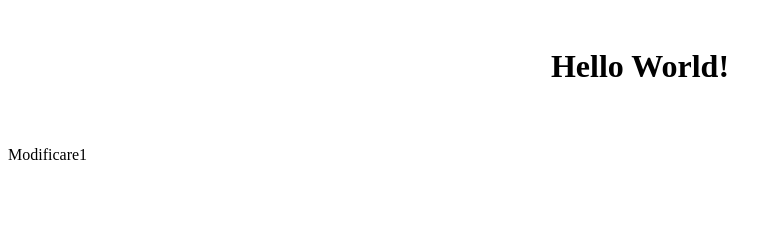
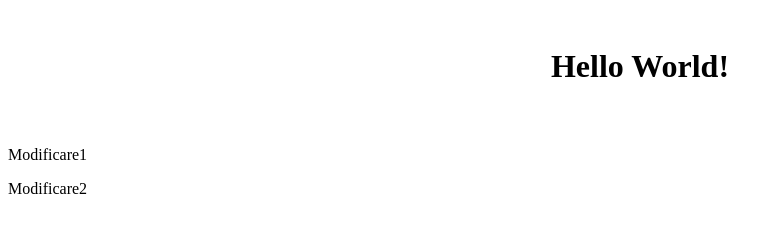
Before and after one commit to CaisimV/hello-world, a plain HTML site: page index.html in a window 1280 px wide. Shown: the whole page, without its empty margins (0-782 px from the left). Drawn offline with Linux system fonts and the light colour scheme.

Commit message:
schimbare2

```diff
--- a/index.html
+++ b/index.html
@@ -7,5 +7,6 @@
 <body>
 	<h1 id="myH1" onclick="doIt();">Hello World!</h1>
 	<p>Modificare1</p>
+	<p>Modificare2</p>
 </body>
 </html>
```
